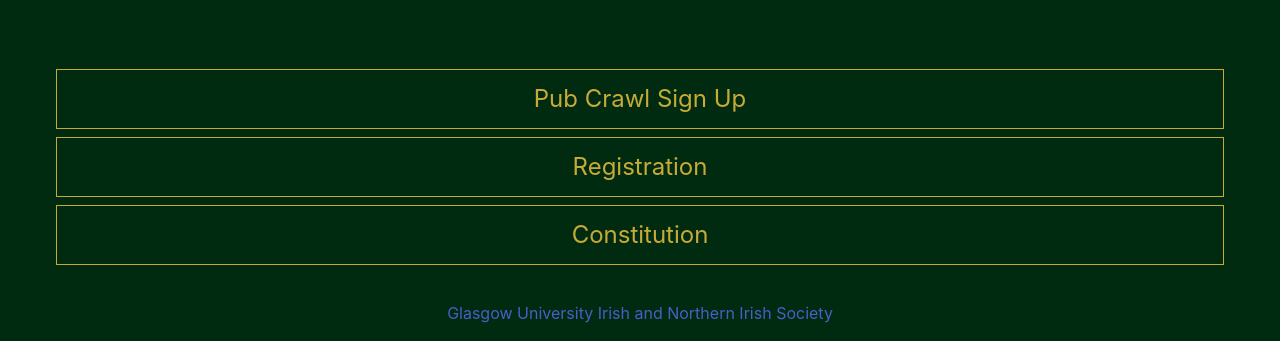
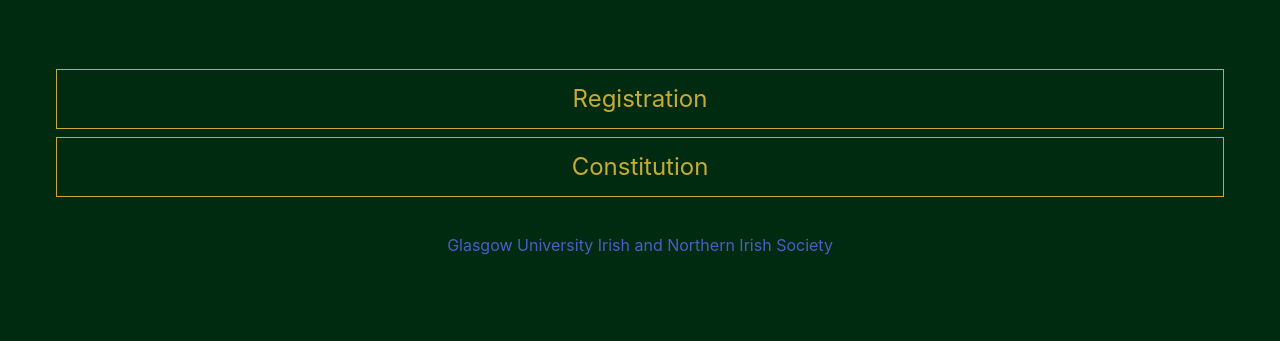
Before and after one commit to guinis/guinis.github.io, a plain HTML site: page index.html in a window 1280 px wide. Shown: the part 811-1152 px from the top of the page. After the commit the page ends 1084 px from the top, so only its background shows below. Drawn offline with nearby package versions, Linux system fonts and the light colour scheme.

Commit message:
Remove pubcrawl link

```diff
--- a/index.html
+++ b/index.html
@@ -92,11 +92,6 @@
     </section>
     <section class="section">
         <div class="container is-fluid">
-            <a class="button is-large is-fullwidth is-outlined is-link"
-                href="https://docs.google.com/forms/d/e/1FAIpQLSewSRaBO-sHaYJ21Y1IMqJ5uxoCgH0SN9cpcB-coz4CuJ6NGg/viewform?usp=sf_link"
-                target="_blank">Pub Crawl Sign Up</a>
-        </div>
-        <div class="container is-fluid">
             <a class="button is-large is-fullwidth is-outlined is-link" href="https://forms.gle/uKVg1d4UTozyuYbU9"
                 target="_blank">Registration</a>
         </div>
```
